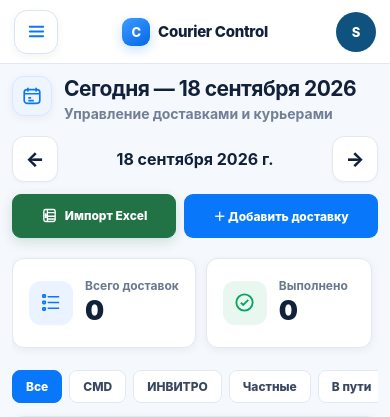
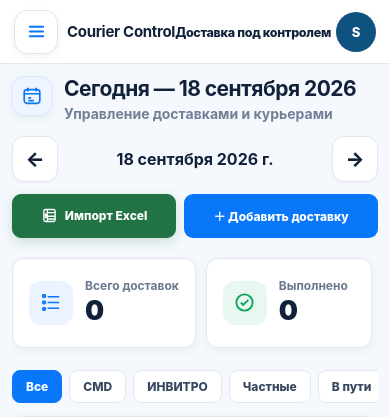
Before and after one commit to Hardoffx/courier-control, a Django app: page /dispatcher/ in a window 390 px wide. Shown: the top 417 px of the page. Run offline with Django 5.2, Linux system fonts and the light colour scheme; the visitor is signed in with stand-in values (Sample User, id 1); data comes from the database, SQL or seed files in the repository; data that the repository does not hold is empty.

Commit message:
Bring mobile brand header in line with UI reference

```diff
--- a/templates/base.html
+++ b/templates/base.html
@@ -40,7 +40,7 @@
   <div class="dispatcher-main">
     <header class="dispatcher-top">
       <button class="mobile-menu" type="button" aria-label="Меню" onclick="document.getElementById('mobile-drawer').classList.toggle('open')"><svg aria-hidden="true" viewBox="0 0 24 24" fill="none" stroke="currentColor" stroke-width="2" stroke-linecap="round"><path d="M5 7h14M5 12h14M5 17h14"/></svg></button>
-      <a class="mobile-brand" href="{% url 'dispatcher_dashboard' %}" aria-label="Courier Control"><span class="mobile-brand-mark">C</span><span>Courier Control</span></a>
+      <a class="mobile-brand" href="{% url 'dispatcher_dashboard' %}" aria-label="Courier Control"><span class="mobile-brand-mark" aria-hidden="true"><svg viewBox="0 0 32 32" fill="none" stroke="currentColor" stroke-width="2"><path d="m5 10 11-6 11 6-11 6-11-6Z"/><path d="M5 10v12l11 6 11-6V10M16 16v12"/></svg></span><span class="mobile-brand-copy"><strong>Courier Control</strong><small>Доставка под контролем</small></span></a>
       <form class="global-search" method="get" action="{% url 'dispatcher_dashboard' %}">
         {% if request.GET.date %}<input type="hidden" name="date" value="{{ request.GET.date }}">{% endif %}
         <svg viewBox="0 0 24 24" fill="none" stroke="currentColor" stroke-width="2" aria-hidden="true"><circle cx="11" cy="11" r="7"/><path d="m20 20-3.5-3.5"/></svg>
```
